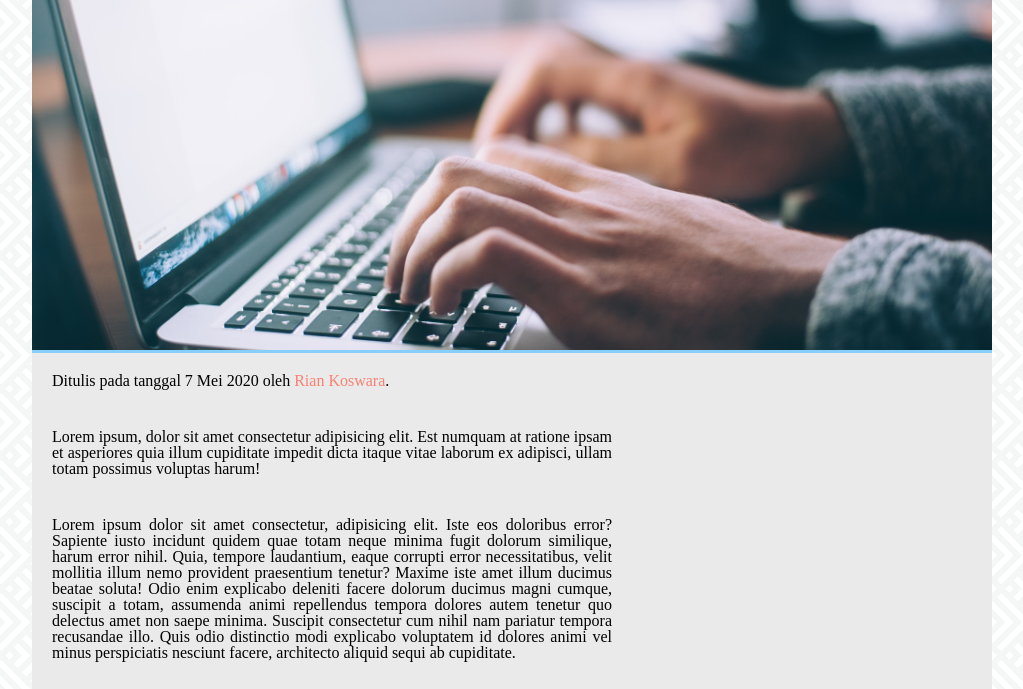
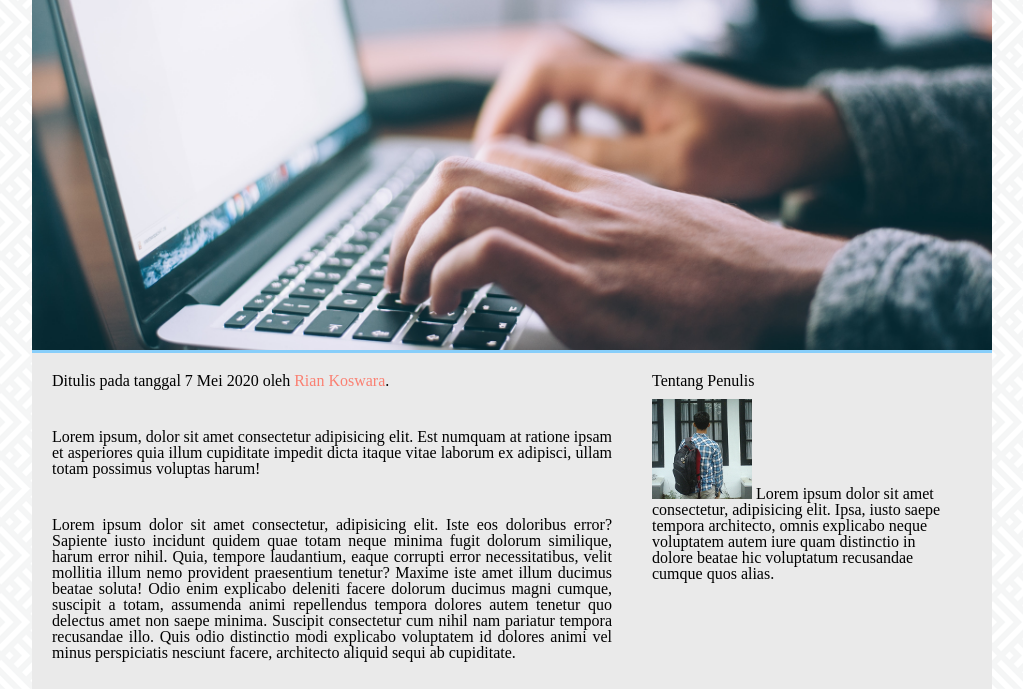
Before and after one commit to riankoswara/membuat-website-sederhana, a plain HTML site: page index.html in a window 1280 px wide. Shown: the part 111-800 px from the top of the page, without its empty margins (128-1151 px from the left). Drawn offline with Linux system fonts and the light colour scheme.

Commit message:
membenarkan tentang penulis di sidebar

```diff
--- a/style.css
+++ b/style.css
@@ -222,7 +222,7 @@ main p {
 /* sidebar */
 aside {
     padding: 20px;
-    widht: 300px;
+    width: 300px;
     float: left;
 }
 
@@ -231,9 +231,7 @@ h3 {
 }
 
 aside p {
-    display: inline-block;
-    float: left;
-
+    display: inline;
 }
 
 /* CLEARFIX */
```
